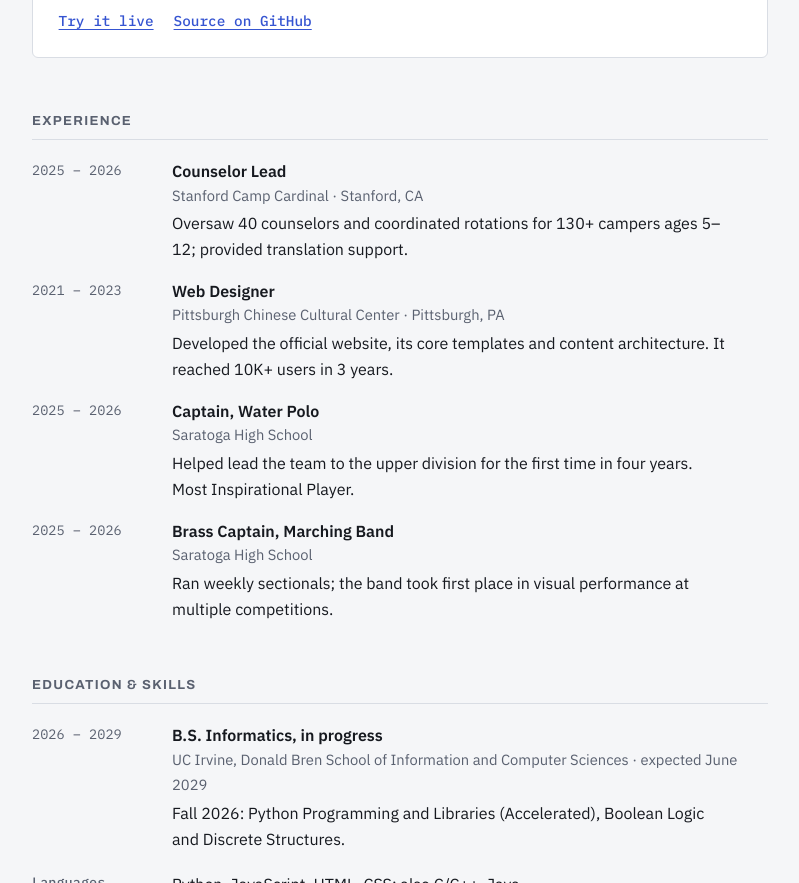
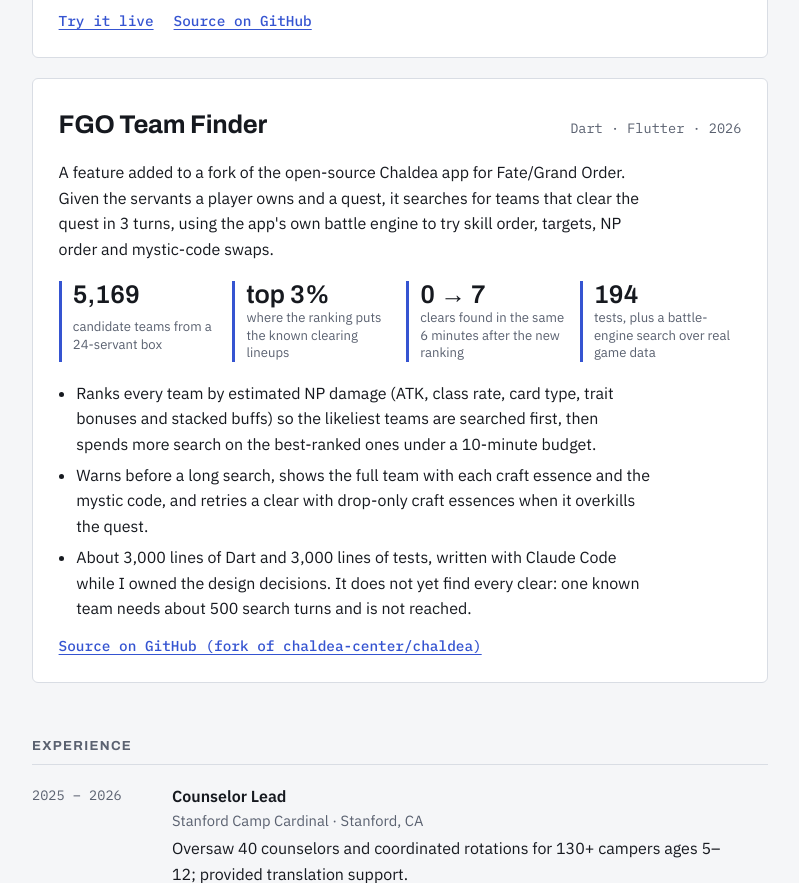
Before and after one commit to 3tanley/3tanley.github.io, a plain HTML site: page index.html in a window 1280 px wide. Shown: the part 1476-2359 px from the top of the page, without its empty margins (240-1039 px from the left). Drawn offline with Linux system fonts and the light colour scheme.

Commit message:
Add FGO Team Finder project
Co-Authored-By: Claude Sonnet 5.5 <noreply@anthropic.com>

```diff
--- a/index.html
+++ b/index.html
@@ -4,7 +4,7 @@
 <meta charset="utf-8">
 <meta name="viewport" content="width=device-width, initial-scale=1, viewport-fit=cover">
 <title>Stanley Liu</title>
-<meta name="description" content="Stanley Liu, Informatics student at UC Irvine. Projects: a real-time TETR.IO bot in Python and quizfree, a framework-free flashcard web app.">
+<meta name="description" content="Stanley Liu, Informatics student at UC Irvine. Projects: a real-time TETR.IO bot in Python, quizfree, a framework-free flashcard web app, and a Fate/Grand Order team finder in Dart.">
 <link rel="preconnect" href="https://fonts.googleapis.com">
 <link rel="preconnect" href="https://fonts.gstatic.com" crossorigin>
 <link rel="stylesheet" href="https://fonts.googleapis.com/css2?family=Archivo:wdth,wght@112..125,500..800&family=IBM+Plex+Sans:ital,wght@0,400;0,500;0,600;1,400&family=IBM+Plex+Mono:wght@400;500&display=swap">
@@ -178,6 +178,28 @@ footer { color: var(--muted); font-size: 0.82rem; border-top: 1px solid var(--li
         <a href="https://github.com/3tanley/quizfree" target="_blank" rel="noopener">Source on GitHub</a>
       </div>
     </article>
+
+    <article class="project">
+      <div class="project-top">
+        <h3>FGO Team Finder</h3>
+        <span class="stack">Dart · Flutter · 2026</span>
+      </div>
+      <p>A feature added to a fork of the open-source Chaldea app for Fate/Grand Order. Given the servants a player owns and a quest, it searches for teams that clear the quest in 3 turns, using the app's own battle engine to try skill order, targets, NP order and mystic-code swaps.</p>
+      <ul class="stats">
+        <li><b>5,169</b><span>candidate teams from a 24-servant box</span></li>
+        <li><b>top 3%</b><span>where the ranking puts the known clearing lineups</span></li>
+        <li><b>0 → 7</b><span>clears found in the same 6 minutes after the new ranking</span></li>
+        <li><b>194</b><span>tests, plus a battle-engine search over real game data</span></li>
+      </ul>
+      <ul class="points">
+        <li>Ranks every team by estimated NP damage (ATK, class rate, card type, trait bonuses and stacked buffs) so the likeliest teams are searched first, then spends more search on the best-ranked ones under a 10-minute budget.</li>
+        <li>Warns before a long search, shows the full team with each craft essence and the mystic code, and retries a clear with drop-only craft essences when it overkills the quest.</li>
+        <li>About 3,000 lines of Dart and 3,000 lines of tests, written with Claude Code while I owned the design decisions. It does not yet find every clear: one known team needs about 500 search turns and is not reached.</li>
+      </ul>
+      <div class="project-links">
+        <a href="https://github.com/3tanley/fgo-team-finder" target="_blank" rel="noopener">Source on GitHub (fork of chaldea-center/chaldea)</a>
+      </div>
+    </article>
   </section>
 
   <section aria-labelledby="experience">
```
